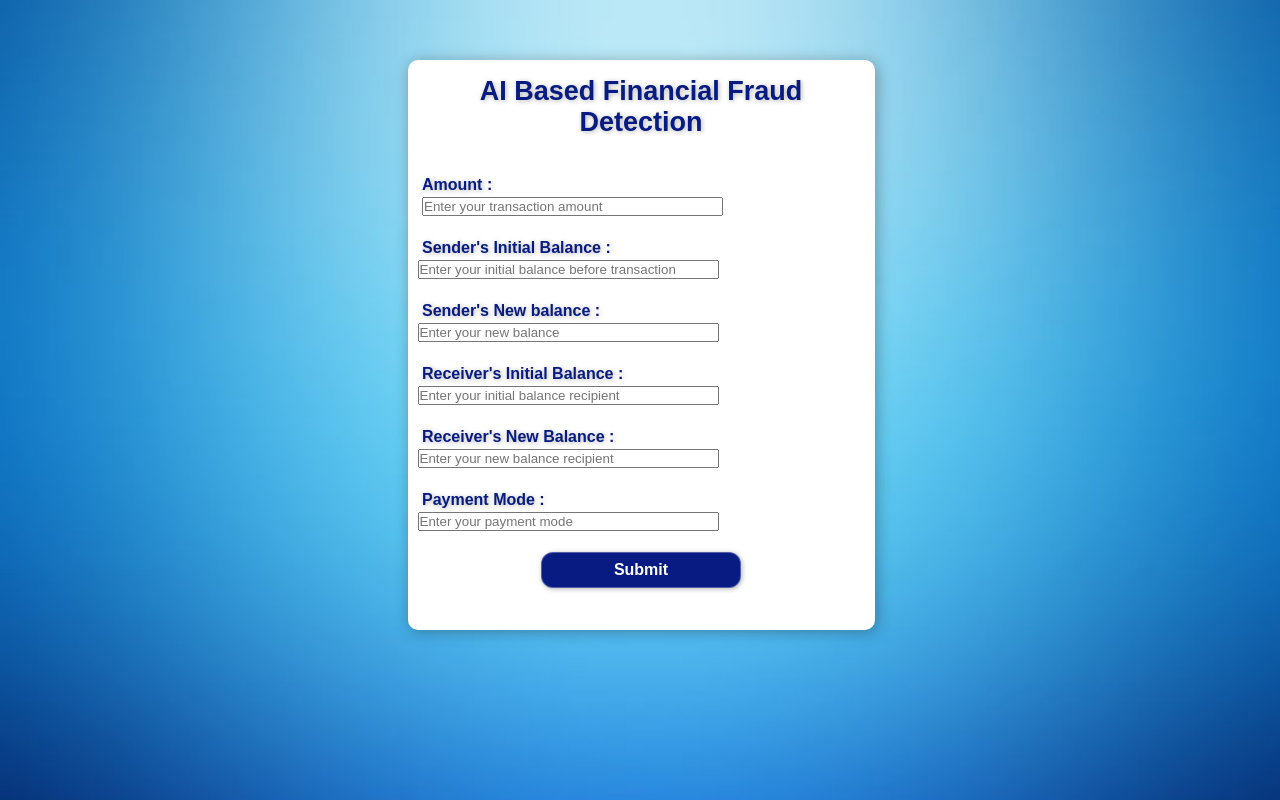
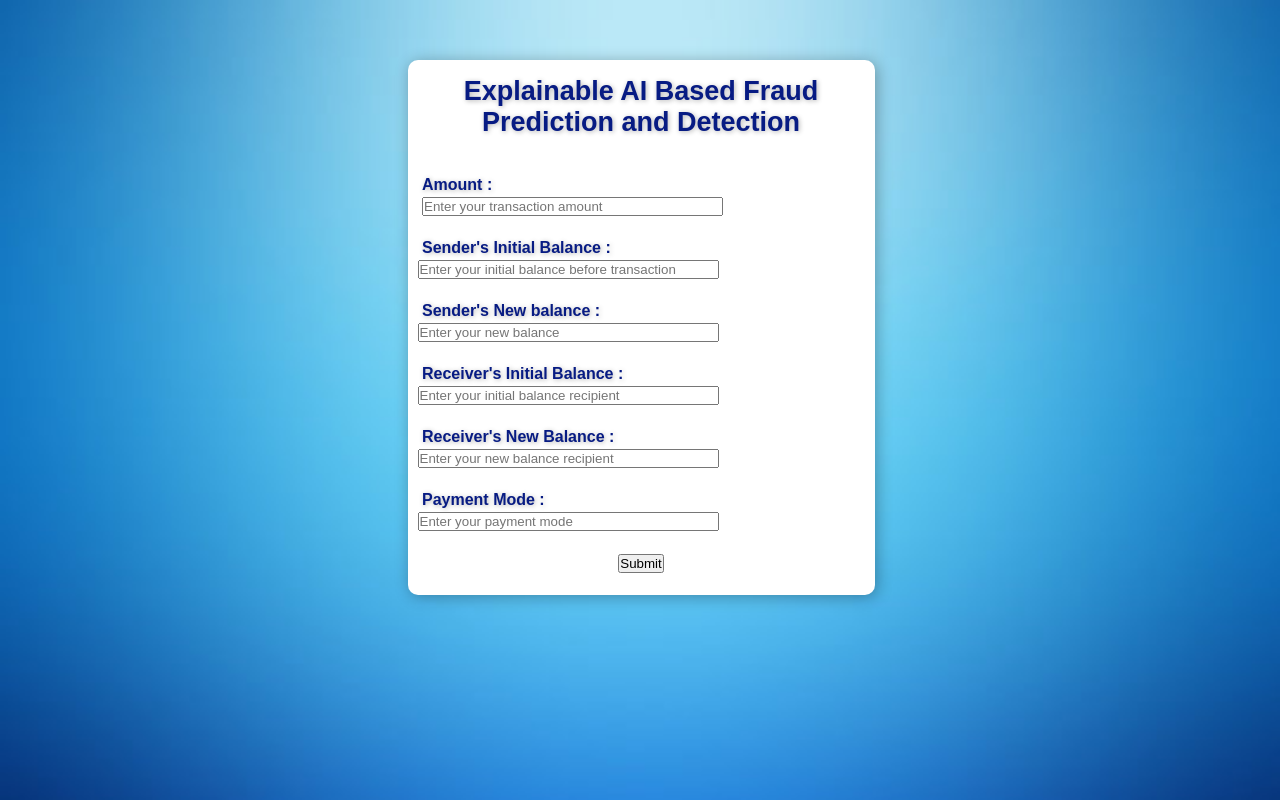
Before and after one commit to Dharil33/Rajasthan_hackathon, a Flask app: page / in a window 1280 px wide. Run offline with Flask 2, Linux system fonts and the light colour scheme; parts of the project's set-up code (start-up, migrations or seed data) failed here and were passed over.

Commit message:
last commit dharil

```diff
--- a/app.py
+++ b/app.py
@@ -9,12 +9,12 @@
 
 # initialize the flask app
 app = Flask(__name__, template_folder="templates")
-model = pickle.load(open("project\Rajasthan_hackathon\\final_model_prediction.pkl", "rb"))
+model = pickle.load(open("final_model_prediction.pkl", "rb"))
 # scalar = pickle.load(open("StandardScaler.pkl","rb"))
-scalar = joblib.load("project\Rajasthan_hackathon\StandardScaler.pkl")
+scalar = joblib.load("StandardScaler.pkl")
 
-X_train = pd.read_csv("../src/Data/train.csv")
-X_test = pd.read_csv("../src/Data/test.csv")
+X_train = pd.read_csv("src/Data/train.csv")
+X_test = pd.read_csv("src/Data/test.csv")
 class_names = ['Fraud', 'NotFraud']
 feature_names = list(X_train.columns)
 explainer = LimeTabularExplainer(X_train.values, feature_names=feature_names, class_names = class_names, mode = 'classification')
@@ -49,7 +49,7 @@
     exp = explainer.explain_instance(X_test.iloc[100], model.predict_proba)
     exp = exp.as_html()
 
-    return render_template("index.html",prediction_text=result, exp=exp)
+    return render_template("result.html",prediction_text=result, exp=exp)
 
 if __name__ == '__main__':
     app.run(debug=True)
--- a/requirements.txt
+++ b/requirements.txt
@@ -10,4 +10,5 @@
 imblearn
 flask
 pickle
+lime
 # -e .
--- a/templates/index.html
+++ b/templates/index.html
@@ -2,15 +2,15 @@
 <html>
 <head>
     <link rel="stylesheet" href="../static/style.css">
-    <title>AI Based Financial Fraud Detection</title>
+    <title>Explainable AI Based Fraud Prediction and Detection</title>
 </head>
 
 <body>
     <div class="main">
     <div class="fraud">
-        <h2>AI Based Financial Fraud Detection</h2>
+        <h2>Explainable AI Based Fraud Prediction and Detection</h2>
         <br>
-        <form id="register" method="post">
+        <form id="register" action="{{url_for('predict')}}" method="post">
         &nbsp&nbsp&nbsp<label><b><align="left">Amount :</align></b></label>
         <br>
         &nbsp&nbsp<align="left">
@@ -44,7 +44,7 @@
         &nbsp&nbsp<input type="text" size="35" name="type" placeholder="Enter your payment mode">
         <br><br>
 
-        <center><input type="submit" value="Submit" name="submit" id="submit" class="button1"></center>
+        <center><button type="submit" class="button1">Submit</button></center>
         <br>
 
         </form>
@@ -52,11 +52,5 @@
     </div><!--end of fraud-->
     </div><!--end of main-->
 
-    <p class="p">
-        {{ prediction_text }}
-        <div class = "container">
-            {{ exp|safe }}
-        </div>
-    </p>
 </body>
 </html>
```
Also changed, not shown: templates/result.html (added, +8 -0 lines).
